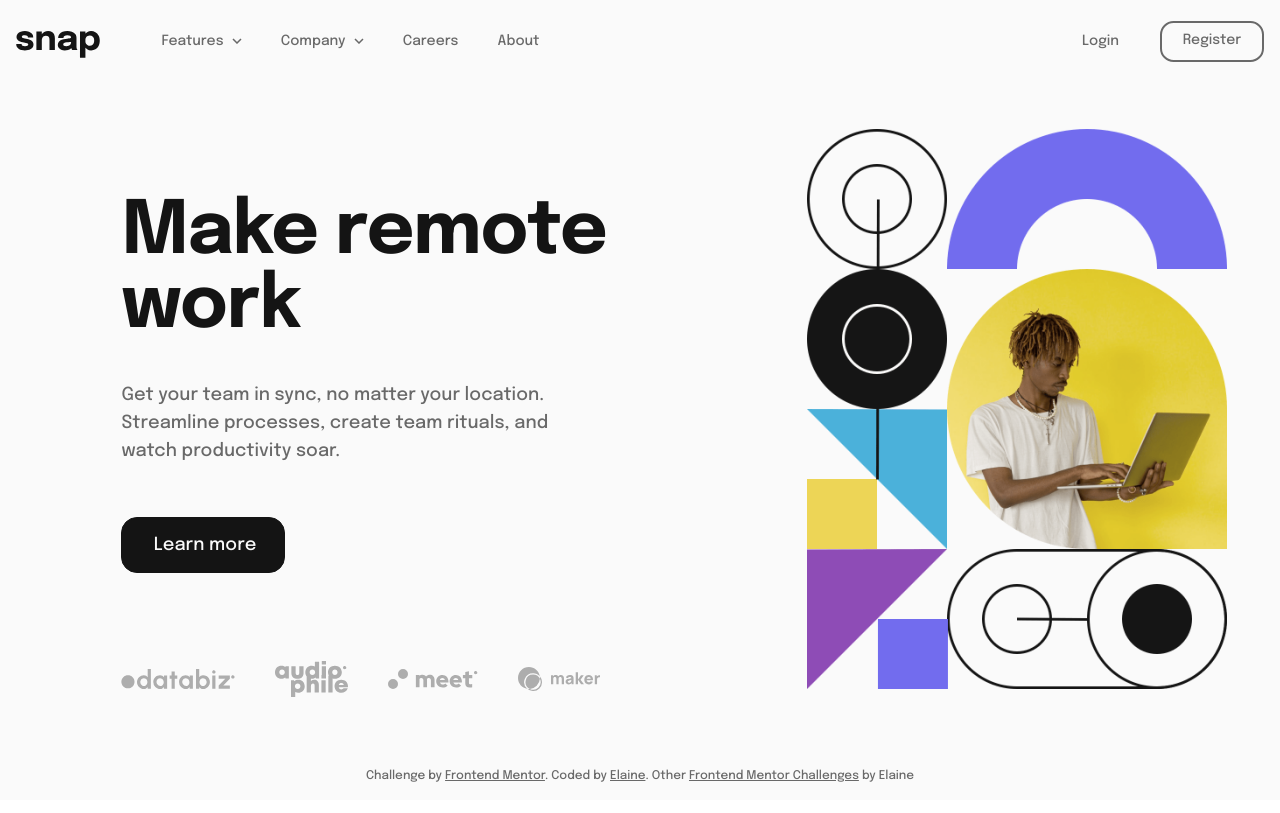
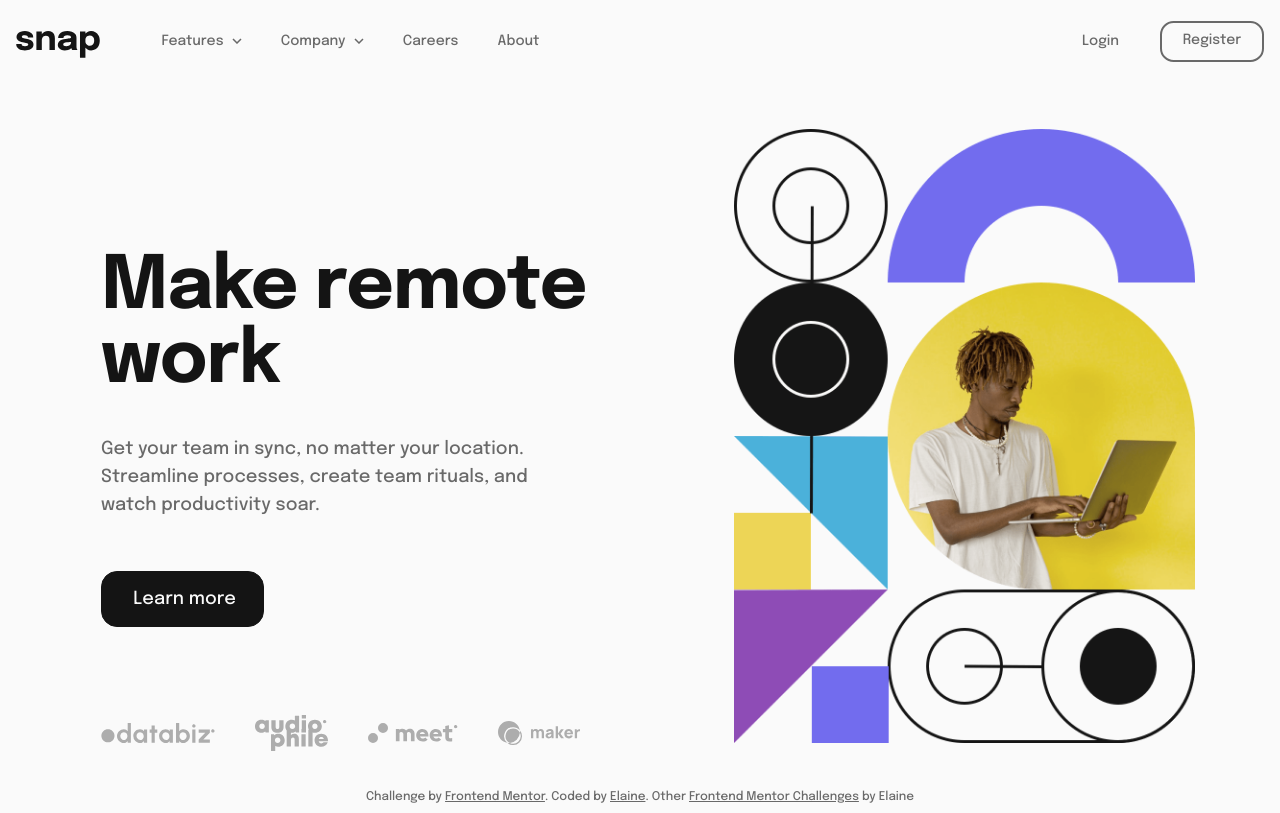
Before and after one commit to elaineleung/fem-introsecdropdownnav, a React (Vite) app: page / in a window 1280 px wide. Built offline with nearby package versions, Linux system fonts and the light colour scheme.

Commit message:
Update CSS

```diff
--- a/src/App.jsx
+++ b/src/App.jsx
@@ -5,7 +5,7 @@ import Main from "./components/Main";
 
 function App() {
   return (
-    <div className="fs-body font-primary bg-white clr-neutral-500">
+    <div className="body / fs-body font-primary bg-white clr-neutral-500">
       <div className="container">
         <Header />
         <Main />
--- a/src/components/Main.jsx
+++ b/src/components/Main.jsx
@@ -1,12 +1,14 @@
-import Hero from "./Hero"
-import Landing from "./Landing"
+import Hero from "./Hero";
+import Landing from "./Landing";
 
-function Main(){
-  return(
+function Main() {
+  return (
     <main className="main max-main wrapper pad-main">
-      <Hero />
-      <Landing />
+      <div className="main__inner">
+        <Hero />
+        <Landing />
+      </div>
     </main>
-  )
+  );
 }
-export default Main
+export default Main;
--- a/src/components/Menu.jsx
+++ b/src/components/Menu.jsx
@@ -10,11 +10,10 @@ function Menu() {
   return (
     <div className="menu fs-menu">
       <MenuToggle openMenu={openMenu} setOpenMenu={setOpenMenu} />
-      <div className="menu__overlay">
-        <div className="menu__inner">
-          <Nav openMenu={openMenu} setOpenMenu={setOpenMenu} />
-          <Login />
-        </div>
+      <div className="menu__overlay"></div>
+      <div className="menu__inner">
+        <Nav openMenu={openMenu} setOpenMenu={setOpenMenu} />
+        <Login />
       </div>
     </div>
   );
--- a/src/css/global.css
+++ b/src/css/global.css
@@ -290,13 +290,15 @@ h6 {
   transition: none;
 }
 
-[aria-pressed=false] + .menu__overlay > .menu__inner {
+[aria-pressed=false] ~ .menu__inner {
   transform: translateX(100%);
 }
 
 [aria-pressed=false].menu__icon {
-  position: relative;
-  top: 0.05rem;
+  position: fixed;
+  top: 1.5rem;
+  right: 1rem;
+  z-index: 10;
 }
 
 [aria-pressed=true] + .menu__overlay {
@@ -307,7 +309,7 @@ h6 {
 }
 
 @media (min-width: 960px) {
-  [aria-pressed=false] + .menu__overlay > .menu__inner {
+  [aria-pressed=false] + .menu__overlay ~ .menu__inner {
     transform: translateX(0);
   }
   [aria-pressed=false] + .menu__overlay {
@@ -322,15 +324,6 @@ h6 {
     transform: translateY(-1rem);
   }
 }
-body {
-  display: flex;
-  flex-direction: column;
-  justify-content: flex-start;
-  text-align: center;
-  line-height: var(--lh-body);
-  font-size: var(--fs-body);
-}
-
 button {
   background: inherit;
   border: 0;
@@ -367,11 +360,25 @@ a {
   color: var(--clr-black);
 }
 
-.container {
+.body {
+  flex-grow: 1;
+  min-height: 100vh;
+  display: flex;
   flex-direction: column;
   justify-content: flex-start;
-  flex: 1;
-  min-height: calc(100vh - 59.6px);
+  text-align: center;
+  line-height: var(--lh-body);
+  font-size: var(--fs-body);
+}
+
+.container {
+  display: flex;
+  flex-direction: column;
+  justify-content: flex-start;
+  flex: 0;
+}
+.container > * {
+  width: 100%;
 }
 
 .logo {
@@ -397,19 +404,20 @@ a {
   list-style: none;
 }
 .menu__icon {
-  width: 2rem;
+  position: fixed;
   background-color: transparent;
-  align-self: flex-end;
-  z-index: 5;
-  position: fixed;
+  z-index: 10;
   top: 1.25rem;
+  right: 1.25rem;
 }
 .menu__overlay {
   position: fixed;
+  top: 0;
   right: 0;
-  top: -20rem;
-  height: 200vh;
-  width: 200vh;
+  width: 3rem;
+  height: 2rem;
+  min-height: 100vh;
+  min-width: 100vw;
   z-index: -1;
   opacity: 0;
   background-color: var(--clr-overlay);
@@ -518,10 +526,11 @@ a {
   border: 2px solid var(--clr-black);
 }
 
-.main {
+.main__inner {
   display: flex;
   flex-direction: column;
   gap: 2.9rem;
+  margin-bottom: 2rem;
 }
 
 .hero {
@@ -537,13 +546,16 @@ a {
 }
 
 .landing {
+  display: flex;
+  flex-direction: column;
   margin-inline: auto;
+  max-width: 40rem;
+  padding-inline: 0.75rem;
 }
 
 .intro {
+  margin-inline: auto;
   margin-bottom: 3rem;
-  max-width: 40rem;
-  padding-inline: 0.75rem;
   letter-spacing: var(--ls-intro);
 }
 .intro__content h1 {
@@ -558,22 +570,19 @@ a {
 .clients {
   display: flex;
   align-items: center;
-  padding-inline: 1rem;
   gap: 1.8rem;
-  justify-content: center;
+  justify-content: space-between;
 }
 
 .footer {
   flex: 1;
   display: flex;
   flex-direction: column;
-  align-items: center;
-  padding: 1rem;
+  padding: 0.5rem;
+  margin-top: auto;
 }
 .footer__content {
-  flex: 1;
-  justify-self: flex-end;
-  margin-inline: auto;
+  margin-top: auto;
 }
 .footer .block-footer {
   display: block;
@@ -618,14 +627,7 @@ a {
     transform: translateX(0%);
   }
   .menu__overlay {
-    position: initial;
-    display: flex;
-    flex-direction: column;
-    top: 0;
-    height: 100%;
-    width: 100%;
-    z-index: 10;
-    background-color: none;
+    display: none;
   }
   .nav {
     margin-inline: 0;
@@ -687,10 +689,16 @@ a {
     border-radius: 0.85rem;
   }
   .main {
+    flex: 1;
+    display: flex;
+    align-items: center;
+    width: min(95%, 81rem);
+  }
+  .main__inner {
+    flex: 1;
     flex-direction: row;
     justify-content: space-between;
     gap: clamp(1.8rem, -2.6rem + 7.3333vw, 4rem);
-    margin-bottom: 5rem;
     align-items: flex-end;
   }
   .hero {
@@ -698,7 +706,7 @@ a {
     margin-inline: 2rem 1.3rem;
     margin-bottom: 0.5rem;
     padding-inline: 0;
-    width: clamp(18.75rem, -3.75rem + 37.5vw, 30rem);
+    width: min(40%, 30rem);
   }
   .hero img {
     margin-inline-start: auto;
--- a/src/scss/_blocks.scss
+++ b/src/scss/_blocks.scss
@@ -1,8 +1,24 @@
-.container {
+.body {
+  flex-grow: 1;
+  min-height: 100vh;
+  display: flex;
   flex-direction: column;
   justify-content: flex-start;
-  flex: 1;
-  min-height: calc(100vh - 59.6px);
+  text-align: center;
+  line-height: var(--lh-body);
+  font-size: var(--fs-body);
+  // justify-content: space-between;
+}
+
+.container {
+  display: flex;
+  flex-direction: column;
+  justify-content: flex-start;
+  flex: 0;
+  // min-height: calc(100vh - 59.6px);
+  > * {
+    width: 100%;
+  }
 }
 
 .logo {
@@ -27,19 +43,22 @@
   position: relative;
   line-height: var(--lh-nav);
   &__icon {
-    width: 2rem;
+    position: fixed;
     background-color: transparent;
-    align-self: flex-end;
-    z-index: 5;
-    position: fixed;
+    // align-self: flex-end;
+    z-index: 10;
     top: 1.25rem;
+    right: 1.25rem;
   }
   &__overlay {
     position: fixed;
+    top: 0;
     right: 0;
-    top: -20rem;
-    height: 200vh;
-    width: 200vh;
+    width: 3rem;
+    height: 2rem;
+    // top: -20rem;
+    min-height: 100vh;
+    min-width: 100vw;
     z-index: -1;
     opacity: 0;
     background-color: var(--clr-overlay);
@@ -154,9 +173,12 @@
 }
 
 .main {
+  &__inner {
     display: flex;
     flex-direction: column;
     gap: 2.9rem;
+    margin-bottom: 2rem;
+  }
 }
 
 .hero {
@@ -172,13 +194,16 @@
 }
 
 .landing {
+  display: flex;
+  flex-direction: column;
   margin-inline: auto;
+  max-width: 40rem;
+  padding-inline: 0.75rem;
 }
 
 .intro {
+  margin-inline: auto;
   margin-bottom: 3rem;
-  max-width: 40rem;
-  padding-inline: 0.75rem;
   letter-spacing: var(--ls-intro);
   &__content {
     h1 {
@@ -195,21 +220,18 @@
 .clients {
   display: flex;
   align-items: center;
-  padding-inline: 1rem;
   gap: 1.8rem;
-  justify-content: center;
+  justify-content: space-between;
 }
 
 .footer {
   flex: 1;
   display: flex;
   flex-direction: column;
-  align-items: center;
-  padding: 1rem;
+  padding: 0.5rem;
+  margin-top: auto;
   &__content {
-    flex: 1;
-    justify-self: flex-end;
-    margin-inline: auto;
+    margin-top: auto;
   }
   .block-footer {
     display: block;
@@ -254,19 +276,11 @@
       transform: translateX(0%);
     }
     &__overlay {
-      position: initial;
-      display: flex;
-      flex-direction: column;
-      top: 0;
-      height: 100%;
-      width: 100%;
-      z-index: 10;
-      background-color: none;
+      display: none;
     }
   }
   .nav {
     margin-inline: 0;
-    // padding-top: 0.5rem;
     &__inner {
       align-items: center;
     }
@@ -329,11 +343,18 @@
     }
   }
   .main {
+    flex: 1;
+    display: flex;
+    align-items: center;
+    width: min(95%, 81rem);
+    &__inner {
+      flex: 1;
       flex-direction: row;
       justify-content: space-between;
       gap: clamp(1.8rem, calc(-2.6000rem + 7.3333vw), 4rem);
-    margin-bottom: 5rem;
+      // margin-bottom: min(8vh, 4rem);
       align-items: flex-end;
+    }
   }
 
   .hero {
@@ -341,7 +362,8 @@
     margin-inline: 2rem 1.3rem;
     margin-bottom: 0.5rem;
     padding-inline: 0;
-    width: clamp(18.75rem, calc(-3.7500rem + 37.5000vw), 30rem);
+    width: min(40%, 30rem);
+    // width: clamp(18.75rem, calc(-3.7500rem + 37.5000vw), 30rem);
     // flex: 2;
     img {
       margin-inline-start: auto;
--- a/src/scss/global.scss
+++ b/src/scss/global.scss
@@ -4,16 +4,13 @@
 @import 'reset';
 @import 'utilities';
 
-body {
-  display: flex;
-  // min-height: calc(100vh - 83.6px);
-  flex-direction: column;
-  justify-content: flex-start;
-  text-align: center;
-  line-height: var(--lh-body);
-  font-size: var(--fs-body);
-  // justify-content: space-between;
-}
+
+// html {
+//   min-height: 100%;
+//   display: flex;
+//   flex-direction: column;
+// }
+
 
 button {
   background: inherit;
```
Also changed, not shown: src/scss/_utilities.scss (+6 -4 lines), 1 other file (tests, documents, lock files or other folders). Lines whose indentation alone changed are shown as unchanged.
